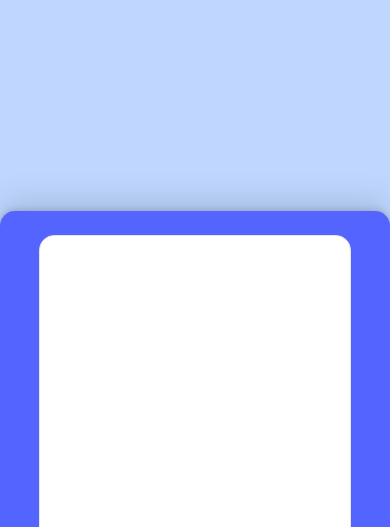
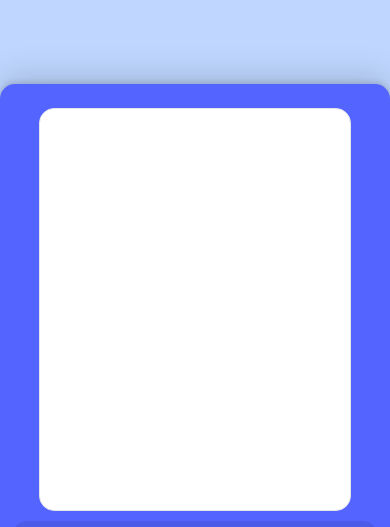
Before and after one commit to losandies/I-need-a-laugh, a website: page index.html in a window 390 px wide. Shown: the top 527 px of the page. Drawn offline with Linux system fonts and the light colour scheme.

Commit message:
worked on centering app for mobile devices

```diff
--- a/styles.css
+++ b/styles.css
@@ -11,9 +11,8 @@ body {
 }
 
 #app {
-	position: absolute;
-	top: 25%;
-
+	position: relative;
+	top: 10vh;
 	border-radius: 15px;
 	height: 550px;
 	width: 350px;
```
